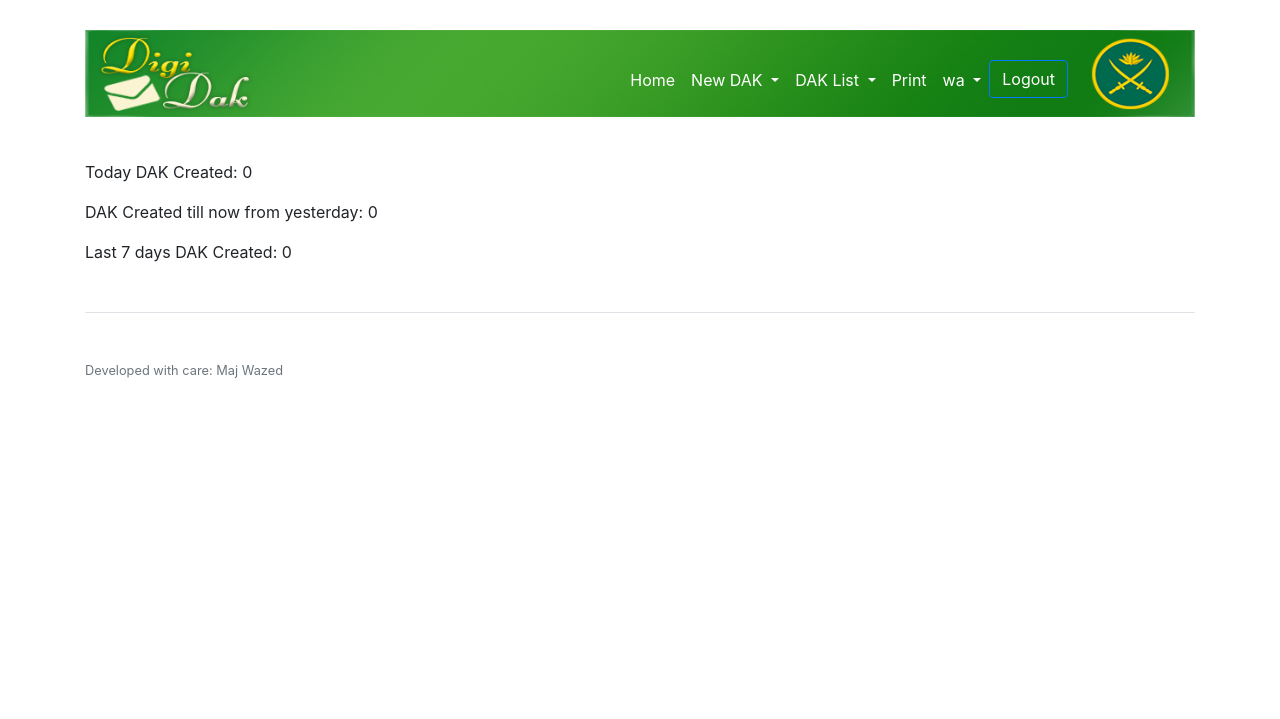
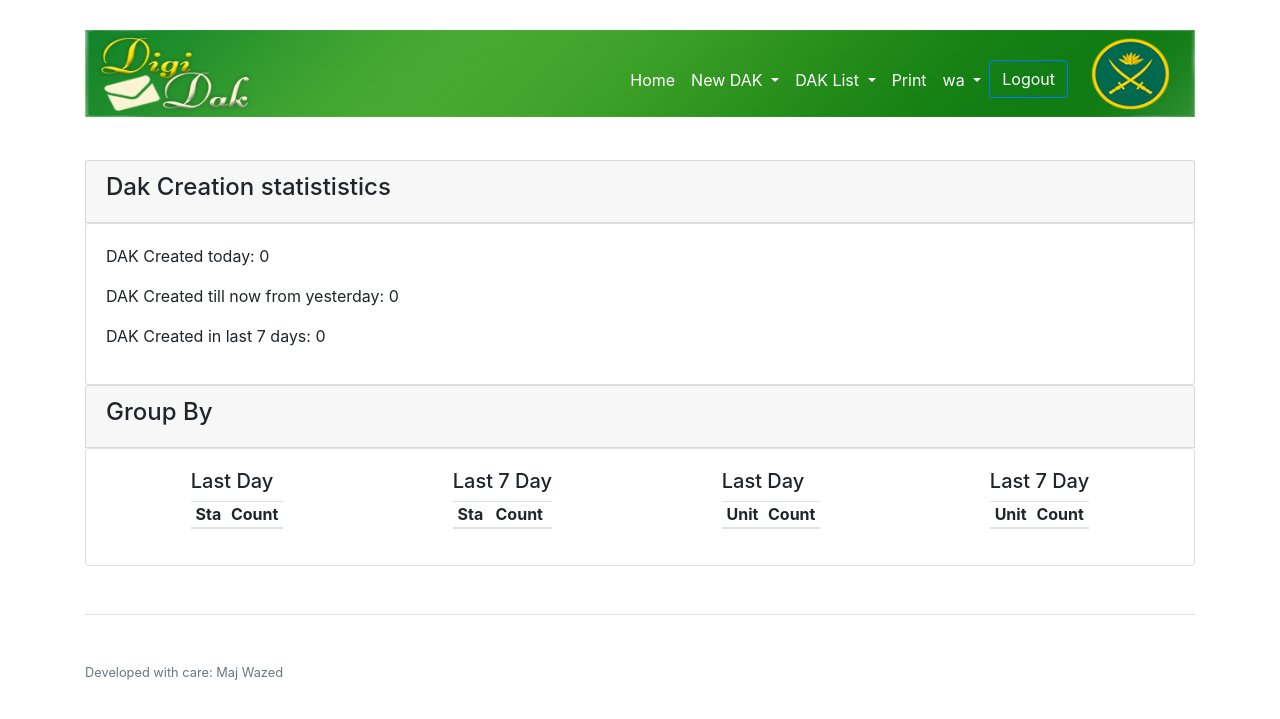
Before and after one commit to mdwazed/sigcen, a Django app: page /misc_admin_info/ in a window 1280 px wide. Shown: the top 719 px of the page. Run offline with Django 3.2, Linux system fonts and the light colour scheme; a user stored in the database is signed in; data comes from the database, SQL or seed files in the repository; lists and menus that the app fills with data are empty; parts of the project's set-up code (start-up, migrations or seed data) failed here and were passed over; some libraries are stand-ins or nearby versions.

Commit message:
ltr create count

```diff
--- a/stp/tsp/transit_slip/static/assets/stylesheets/style.css
+++ b/stp/tsp/transit_slip/static/assets/stylesheets/style.css
@@ -17,7 +17,12 @@
     display: flex;
     /* justify-content: space-around; */
     align-items: flex-start;
+}
 
+.flex-div-even-spaced {
+    display: flex;
+    justify-content: space-around;
+    align-items: flex-start;
 }
 
 .flex-div div {
--- a/stp/tsp/transit_slip/templates/transit_slip/misc_admin_info.html
+++ b/stp/tsp/transit_slip/templates/transit_slip/misc_admin_info.html
@@ -1,12 +1,100 @@
 {% extends 'transit_slip/layout.html' %}
 {% block content %}
 <div class="container">
+    <div class="card card-header">
+        <h4>Dak Creation statististics</h4>
+    </div>
+    <div class="card card-body">
+        <p> DAK Created today: {{todays_ltr_count}} </p>
+        <p> DAK Created till now from yesterday: {{last_day_ltr_count}} </p>
+        <p> DAK Created in last 7 days: {{last_wk_ltr_count}} </p>
+    </div>
     <div>
-        <p> Today DAK Created: {{todays_ltr_count}} </p>
-        <p> DAK Created till now from yesterday: {{last_day_ltr_count}} </p>
-        <p> Last 7 days DAK Created: {{last_wk_ltr_count}} </p>
+        <div class="card card-header">
+            <h4>Group By</h4>
+        </div>
+        <div class="card card-body">
+            <div class="flex-div-even-spaced">
+                <div>
+                    <h5>Last Day</h5>
+                    <table class="table table-striped table-sm">
+                        <thead>
+                            <tr>
+                                <th scope="col">Sta</th>
+                                <th scope="col">Count</th>
+                            </tr>
+                        </thead>
+                        <tbody>
+                            {% for ltr in last_day_ltr_gp_by_sta %}
+                            <tr>
+                                <td>{{ ltr.from_unit__sta_name__sta_name }}</td>
+                                <td>{{ltr.ltr_count}}</td>
+                            </tr>
+                            {% endfor %}
+                        </tbody>
+                    </table>
+                </div>
+                <div>
+                    <h5>Last 7 Day</h5>
+                    <table class="table table-striped table-sm">
+                        <thead>
+                            <tr>
+                                <th scope="col">Sta</th>
+                                <th scope="col">Count</th>
+                            </tr>
+                        </thead>
+                        <tbody>
+                            {% for ltr in last_wk_ltr_gp_by_sta %}
+                            <tr>
+                                <td>{{ ltr.from_unit__sta_name__sta_name }}</td>
+                                <td>{{ltr.ltr_count}}</td>
+                            </tr>
+                            {% endfor %}
+                        </tbody>
+                    </table>
+                </div>
+                <div>
+                    <h5>Last Day</h5>
+                    <table class="table table-striped table-sm">
+                        <thead>
+                            <tr>
+                                <th scope="col">Unit</th>
+                                <th scope="col">Count</th>
+                            </tr>
+                        </thead>
+                        <tbody>
+                            {% for ltr in last_day_ltr_gp_by_unit %}
+                            <tr>
+                                <td>{{ ltr.from_unit__unit_name }}</td>
+                                <td>{{ltr.ltr_count}}</td>
+                            </tr>
+                            {% endfor %}
+                        </tbody>
+                    </table>
+                </div>
+                <div>
+                    <h5>Last 7 Day</h5>
+                    <table class="table table-striped table-sm">
+                        <thead>
+                            <tr>
+                                <th scope="col">Unit</th>
+                                <th scope="col">Count</th>
+                            </tr>
+                        </thead>
+                        <tbody>
+                            {% for ltr in last_wk_ltr_gp_by_unit %}
+                            <tr>
+                                <td>{{ ltr.from_unit__unit_name }}</td>
+                                <td>{{ltr.ltr_count}}</td>
+                            </tr>
+                            {% endfor %}
+                        </tbody>
+                    </table>
+                </div>
+            </div>
+
+        </div>
     </div>
-
 </div>
 
 {% endblock %}
--- a/stp/tsp/transit_slip/views.py
+++ b/stp/tsp/transit_slip/views.py
@@ -1671,11 +1671,21 @@
         todays_ltr_count = Letter.objects.filter(created_at__gte=date.today()).count()
         last_day_ltr_count = Letter.objects.filter(created_at__gte=date.today()-timedelta(days=1)).count()
         last_wk_ltr_count = Letter.objects.filter(created_at__gte=date.today()-timedelta(days=7)).count()
-        # ltrs = Letter.objects.filter(u_string=35517)
-        # print(ltrs)
+        last_day_ltr_gp_by_unit = Letter.objects.filter(created_at__gte=date.today()-timedelta(days=1
+            )).values('from_unit__unit_name').annotate(ltr_count=Count('from_unit'))
+        last_day_ltr_gp_by_sta = Letter.objects.filter(created_at__gte=date.today()-timedelta(days=1
+            )).values('from_unit__sta_name__sta_name').annotate(ltr_count=Count('from_unit'))
+        last_wk_ltr_gp_by_unit = Letter.objects.filter(created_at__gte=date.today()-timedelta(days=7
+            )).values('from_unit__unit_name').annotate(ltr_count=Count('from_unit'))
+        last_wk_ltr_gp_by_sta = Letter.objects.filter(created_at__gte=date.today()-timedelta(days=7
+            )).values('from_unit__sta_name__sta_name').annotate(ltr_count=Count('from_unit'))
         context = {
             'todays_ltr_count': todays_ltr_count,
             'last_day_ltr_count': last_day_ltr_count,
             'last_wk_ltr_count': last_wk_ltr_count,
-        }
-        return render(request, self.template, context)
+            'last_day_ltr_gp_by_unit': last_day_ltr_gp_by_unit,
+            'last_day_ltr_gp_by_sta': last_day_ltr_gp_by_sta,
+            'last_wk_ltr_gp_by_unit': last_wk_ltr_gp_by_unit,
+            'last_wk_ltr_gp_by_sta': last_wk_ltr_gp_by_sta,
+        }
+        return render(request, self.template, context)
```
